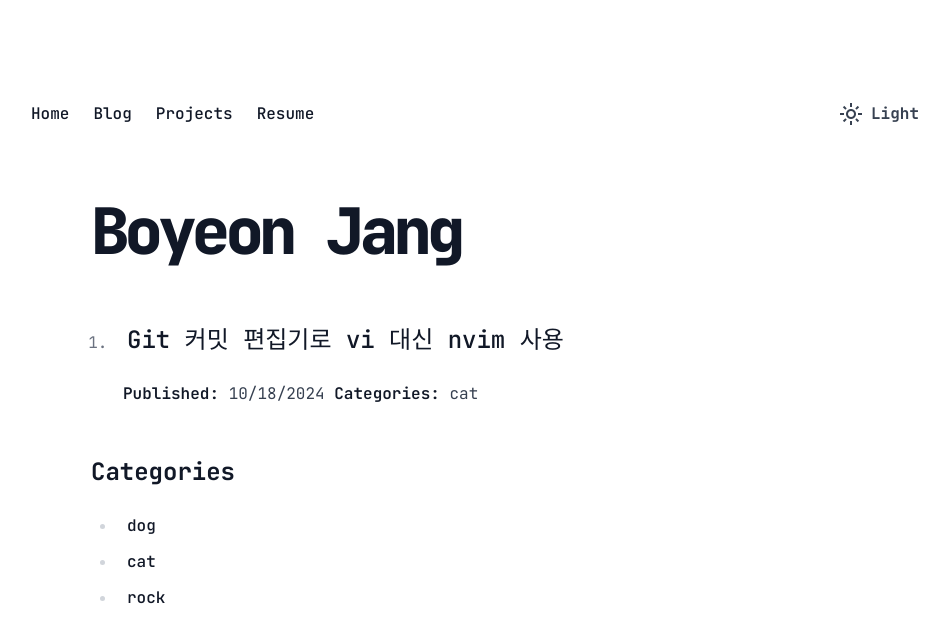
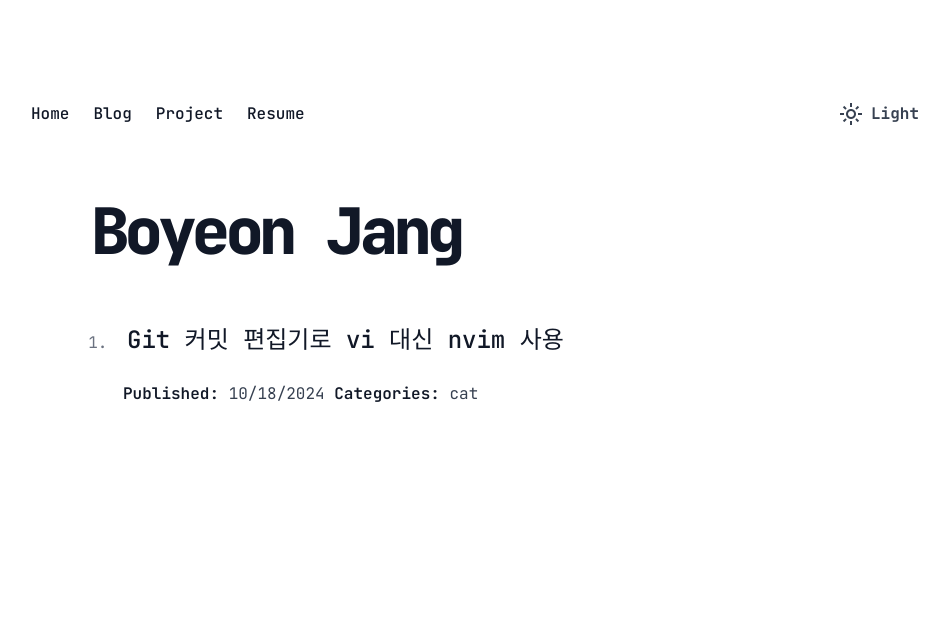
Before and after one commit to boyeoon/boyeon-blog, a Next.js app: page / in a window 1280 px wide. Shown: the top 642 px of the page, without its empty margins (165-1114 px from the left). Built offline with nearby package versions, Linux system fonts and the light colour scheme.

Commit message:
feat: 기존 헤더를 삭제하고 카테고리 부분으로 대체함

```diff
--- a/app/categories.ts
+++ b/app/categories.ts
@@ -1,3 +1,3 @@
-export const categories = ["dog", "cat", "rock"] as const;
+export const categories = ["Blog", "Project", "Resume"] as const;
 
 export type Category = typeof categories[number];
--- a/app/components/header/index.tsx
+++ b/app/components/header/index.tsx
@@ -1,4 +1,5 @@
 import Link from "next/link";
+import { categories } from "@/categories";
 import DarkMode from "@/components/darkmode";
 
 export default function Header() {
@@ -9,15 +10,11 @@ export default function Header() {
           <Link href="/">
             Home
           </Link>
-          <Link href="/blog">
-            Blog
-          </Link>
-          <Link href="/project">
-            Projects
-          </Link>
-          <Link href="/resume">
-            Resume
-          </Link>
+          {categories.map((cat) => (
+            <Link key={cat} href={`/category/${cat}`}>
+              {cat}
+            </Link>
+          ))}
         </div>
         <DarkMode />
       </nav>
--- a/app/page.tsx
+++ b/app/page.tsx
@@ -1,4 +1,3 @@
-import { categories } from "@/categories";
 import { Pagination } from "@/components/pagination";
 import { Posts } from "@/components/posts";
 import { getPaginatedPosts, postsPerPage } from "@/posts";
@@ -14,15 +13,6 @@ export default async function Home() {
       <Posts posts={posts} />
 
       <Pagination baseUrl="/page" page={1} perPage={postsPerPage} total={total} />
-
-      <h2>Categories</h2>
-      <ul>
-        {categories.map((cat) => (
-          <li key={cat}>
-            <a href={`category/${cat}`}>{cat}</a>
-          </li>
-        ))}
-      </ul>
     </main>
   );
 }
```
